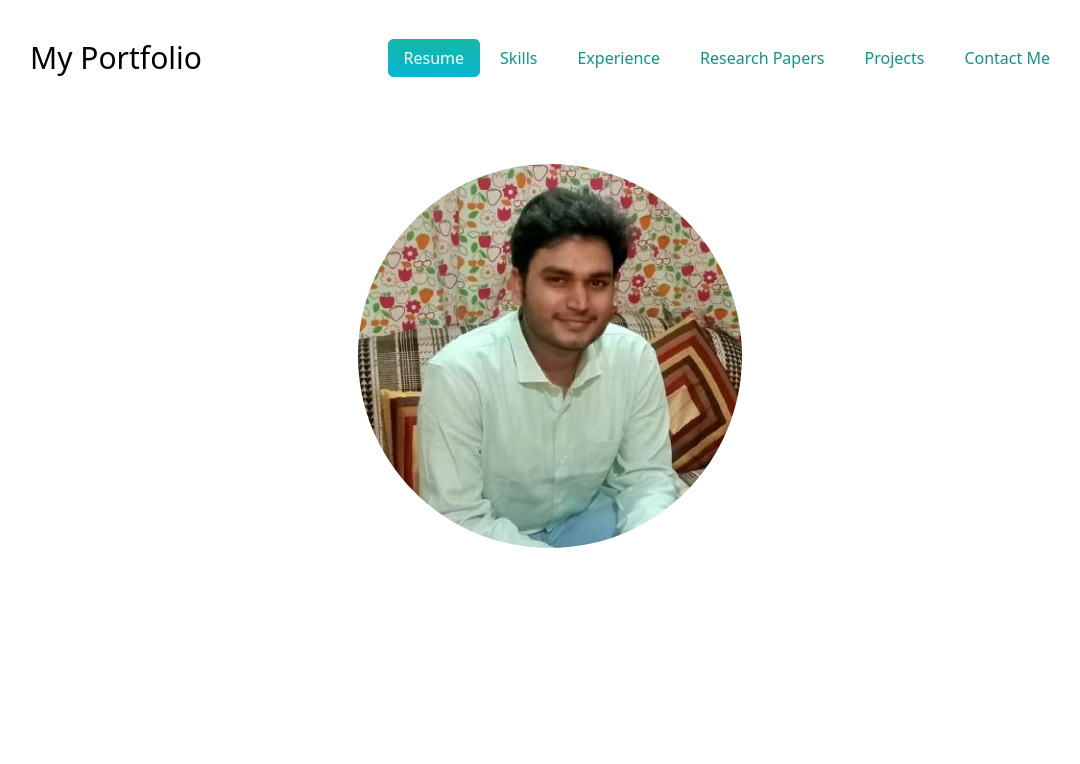
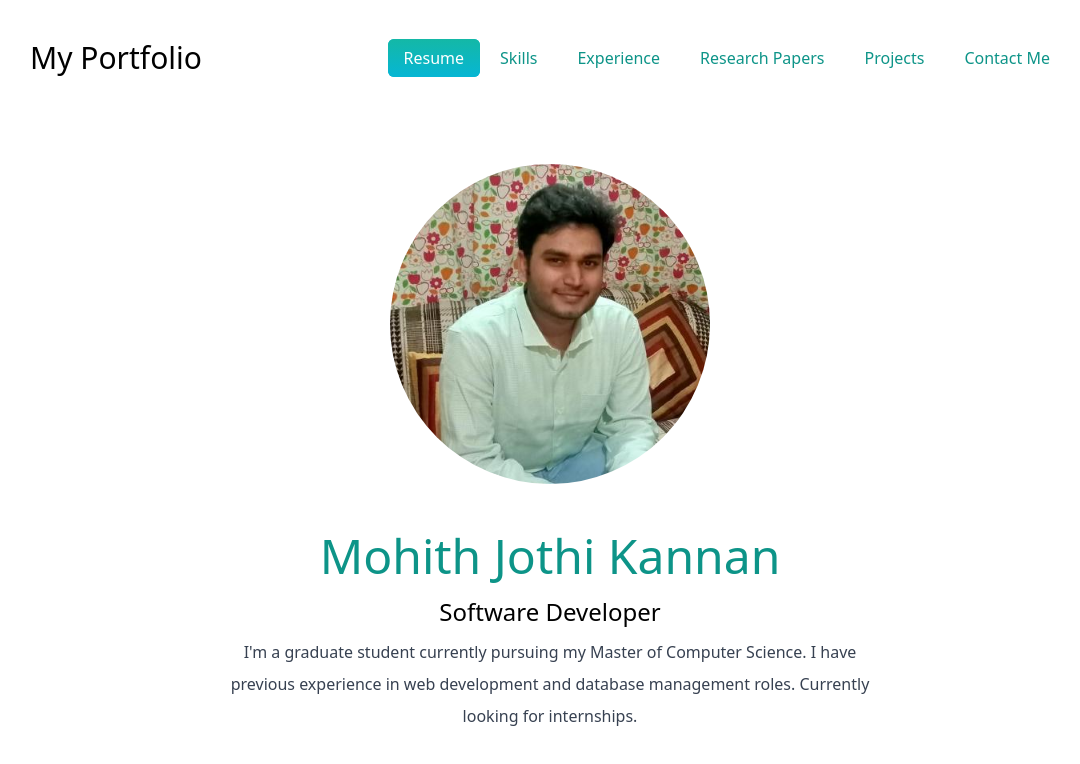
Before and after one commit to mohith-j/mohith-j.github.io, a React (Create React App) app: page / in a window 1280 px wide. Shown: the top 764 px of the page, without its empty margins (90-1170 px from the left). Built offline with nearby package versions, Linux system fonts and the light colour scheme.

Commit message:
added intro

```diff
--- a/src/App.js
+++ b/src/App.js
@@ -1,12 +1,13 @@
 import NavBar from "./components/navbar.js";
 import ProfileImage from "./components/profileimage.js";
+import Intro from "./components/intro.js"
 
 function App() {
   return (
     <section className="bg-white px-10 mx-20">
       <NavBar className="min-h-screen"/>
       <ProfileImage/>
-
+      <Intro/>
     </section>
   );
 }
--- /dev/null
+++ b/src/components/intro.js
@@ -0,0 +1,19 @@
+import React from "react";
+
+function intro(){
+    return(
+        <div className="text-center p-10">
+            <h2 className="text-5xl py-2 text-teal-600 font-medium">
+              Mohith Jothi Kannan
+            </h2>
+            <h3 className="text-2xl py-2">Software Developer</h3>
+            <p className="text-md mx-[150px] leading-8 text-gray-700">
+              I'm a graduate student currently pursuing my Master of Computer
+              Science. I have previous experience in web development and
+              database management roles. Currently looking for internships.
+            </p>
+        </div>
+    );
+};
+
+export default intro;
--- a/src/components/profileimage.js
+++ b/src/components/profileimage.js
@@ -3,7 +3,7 @@ import Mohith from "../resources/MohithPic.jpeg";
 
 function profileimage(){
     return(
-        <div className="mx-auto rounded-full w-80 h-80 relative overflow-hidden md:h-96 md:w-96">
+        <div className="mx-auto rounded-full w-80 h-80 relative overflow-hidden">
             <img src={Mohith} layout="fill" objectFit="cover" />
         </div>
     );
```
